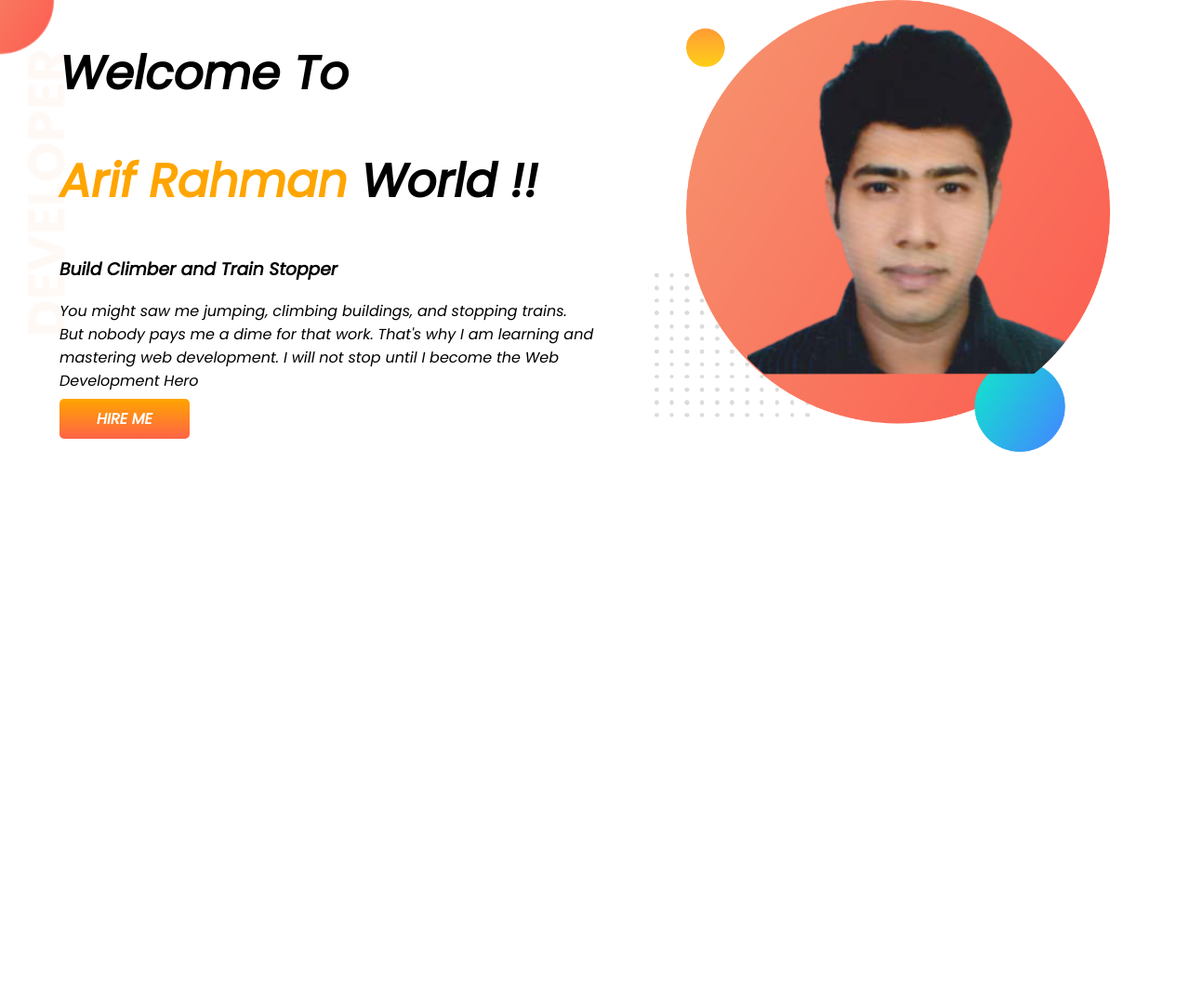
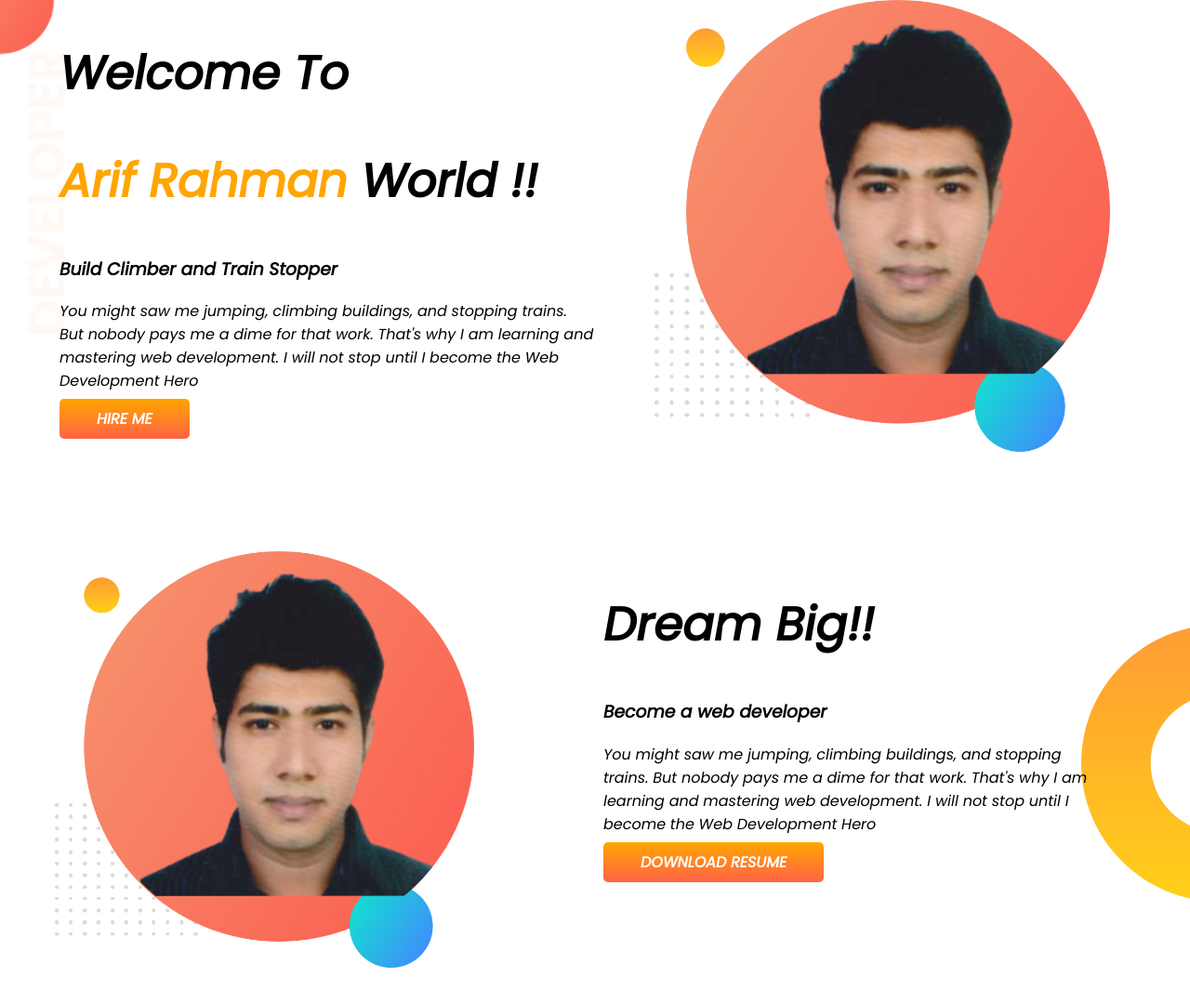
Before and after one commit to arif1193rahman/developer-portfolio, a plain HTML site: page index.html in a window 1280 px wide. Shown: the whole page at 93% size. Before the commit the page ends 800 px from the top, so only its background shows below. Drawn offline with Linux system fonts and the light colour scheme.

Commit message:
dream area

```diff
--- a/index.html
+++ b/index.html
@@ -24,5 +24,17 @@
             <img src="images/pic.png" alt="">
         </div>
     </section>
+
+    <section class="dream-big">
+        <div  class="half-with">
+            <img src="images/pic.png" alt="">
+        </div>
+        <div  class="half-with">
+            <h1>Dream Big!! </h1>
+        <h3>Become a web developer</h3>
+        <p>You might saw me jumping, climbing buildings, and stopping trains. But nobody pays me a dime for that work. That's why I am learning and mastering web development. I will not stop until I become the Web Development Hero</p>
+        <a class="link-button" target="_blank" href="https://www.linkedin.com/in/md-arif-rahman-570854215/">DOWNLOAD RESUME</a>
+        </div>
+    </section>
 </body>
 </html>
--- a/style.css
+++ b/style.css
@@ -14,6 +14,7 @@ button{
 }
 section{
     display: flex;
+    margin-bottom: 100px;
 }
 .half-with{
     width: 50%;
@@ -34,3 +35,9 @@ section{
     background-image: url(images/top-banner.png);
     background-repeat: no-repeat;
 }
+.dream-big{
+    background-image: url(images/dream-bg.png);
+    background-repeat: no-repeat;
+    background-position: right;
+    padding-right: 100px;
+}
```
